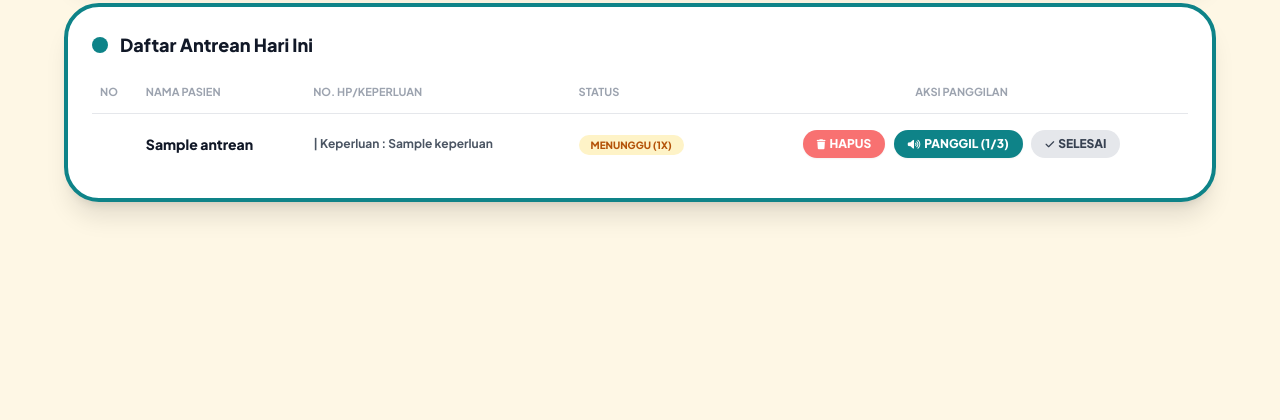
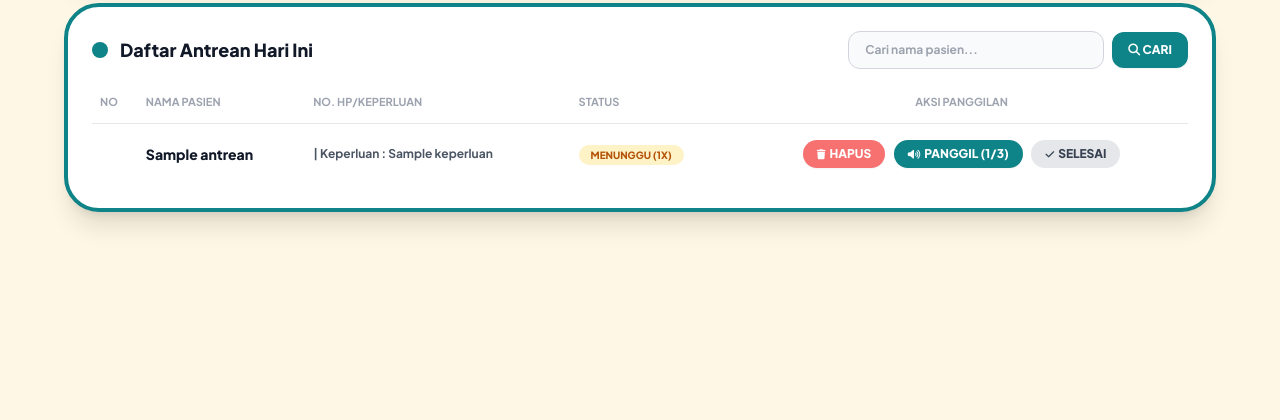
Before and after one commit to yodisyahrullah/Web-Booking-Klinik-Bidan-Yossy, a Laravel app: template resources/views/dashboard.blade.php in a window 1280 px wide. Shown: the part 191-611 px from the top of the page. Run offline with Laravel 12, Linux system fonts and the light colour scheme; the template is opened without the code that fills it: most values are stand-ins (such as "Sample title", 1, 10 or a date in 2020); parts of the project's set-up code (start-up, migrations or seed data) failed here and were passed over; some libraries are stand-ins or nearby versions.

Commit message:
menambahkan fitur search

```diff
--- a/resources/views/dashboard.blade.php
+++ b/resources/views/dashboard.blade.php
@@ -46,9 +46,25 @@
         <!-- Frame Tabel Daftar Antrean -->
         <div class="bg-white rounded-[35px] border-[4px] p-6 shadow-xl" style="border-color: #0E8388;">
 
-            <div class="flex items-center gap-3 mb-6">
-                <span class="w-4 h-4 rounded-full inline-block" style="background-color: #0E8388;"></span>
-                <h2 class="text-lg font-extrabold text-gray-900">Daftar Antrean Hari Ini</h2>
+            <!-- Header Judul & Fitur Search -->
+            <div class="flex flex-col md:flex-row items-center justify-between gap-4 mb-6">
+                <div class="flex items-center gap-3">
+                    <span class="w-4 h-4 rounded-full inline-block" style="background-color: #0E8388;"></span>
+                    <h2 class="text-lg font-extrabold text-gray-900">Daftar Antrean Hari Ini</h2>
+                </div>
+
+                <!-- Form Search Pasien -->
+                <form action="{{ route('dashboard') }}" method="GET" class="flex items-center gap-2 w-full md:w-auto">
+                    <input type="text" name="search" value="{{ request('search') }}" placeholder="Cari nama pasien..." class="bg-gray-50 border border-gray-300 text-gray-900 text-xs rounded-xl px-4 py-2.5 focus:outline-none focus:ring-2 focus:ring-[#0E8388] w-full md:w-64 font-bold">
+                    <button type="submit" class="text-white text-xs font-black px-4 py-2.5 rounded-xl transition cursor-pointer hover:opacity-90 shadow-sm" style="background-color: #0E8388;">
+                        <i class="fa-solid fa-search"></i> CARI
+                    </button>
+                    @if(request('search'))
+                        <a href="{{ route('dashboard') }}" class="bg-gray-200 hover:bg-gray-300 text-gray-700 text-xs font-black px-3.5 py-2.5 rounded-xl transition shadow-sm">
+                            RESET
+                        </a>
+                    @endif
+                </form>
             </div>
 
             @if(session('success'))
@@ -129,7 +145,6 @@
 
                                         <form action="{{ route('admin.dilayani', $item->id) }}" method="POST" class="inline">
                                             @csrf
-                                            @method('PATCH')
                                             <button type="submit" class="bg-gray-200 hover:bg-gray-300 text-gray-700 text-xs font-black px-3.5 py-1.5 rounded-full inline-flex items-center gap-1 transition cursor-pointer">
                                                 <i class="fa-solid fa-check text-[10px]"></i> SELESAI
                                             </button>
--- a/routes/web.php
+++ b/routes/web.php
@@ -4,8 +4,8 @@ use Illuminate\Support\Facades\Route;
 use App\Http\Controllers\BookingController;
 
 // Halaman Utama & Booking Form (Public)
-Route::get('/', [BookingController::class, 'index'])->name('booking.index');
-Route::get('/booking', [BookingController::class, 'index']);
+Route::get('/', [BookingController::class, 'createForm'])->name('booking.index');
+Route::get('/booking', [BookingController::class, 'createForm']);
 Route::post('/booking', [BookingController::class, 'store'])->name('booking.store');
 Route::get('/booking/tiket/{id}', [BookingController::class, 'tiket'])->name('booking.tiket');
 
@@ -14,7 +14,8 @@ Route::get('/booking/check-status/{id}', [BookingController::class, 'checkStatus
 
 // Route Khusus Admin (Harus Login)
 Route::middleware(['auth'])->group(function () {
-    Route::get('/dashboard', [BookingController::class, 'dashboard'])->name('dashboard');
+    // Dashboard Admin (Menggunakan fungsi index yang sudah ada fitur search-nya)
+    Route::get('/dashboard', [BookingController::class, 'index'])->name('dashboard');
 
     // Route Profile
     Route::get('/profile', function () {
```
Also changed, not shown: app/Http/Controllers/BookingController.php (+10 -5 lines).
